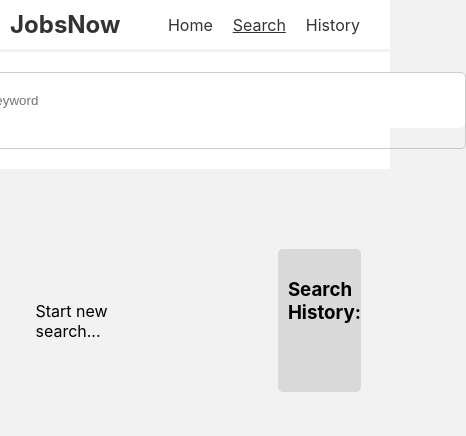
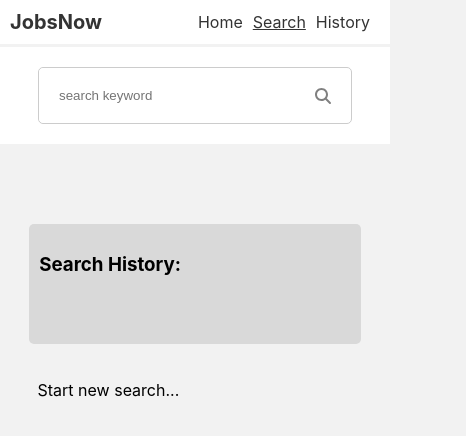
Before and after one commit to ehabyanni/Job-Search, a React (Create React App) app: page /jobs/search in a window 390 px wide. Shown: the top 436 px of the page, 466 px wide, since content can reach past the window. Built offline with nearby package versions, Linux system fonts and the light colour scheme.

Commit message:
Responsive Design Implemented.

```diff
--- a/src/components/Navbar/style.scss
+++ b/src/components/Navbar/style.scss
@@ -30,3 +30,17 @@
     }
   }
 }
+
+
+@media screen and (max-width: 500px) {
+  #navbar {
+    h1 {
+      font-size: 20px;
+    }
+    ul {
+      li {
+        margin-right: 10px;
+      }
+    }
+  }
+}
--- a/src/components/RelatedJobs/relatedJobs.scss
+++ b/src/components/RelatedJobs/relatedJobs.scss
@@ -24,3 +24,10 @@
     }
   }
 }
+
+@media screen and (max-width: 500px) {
+  #relatedJobs {
+    margin-top: 20px;
+    width: 100%;
+  }
+}
--- a/src/components/SearchInput/style.scss
+++ b/src/components/SearchInput/style.scss
@@ -8,6 +8,10 @@
   #inputSearch {
     border-radius: 5px;
     border: 1px solid #ccc;
+    display: flex;
+    flex-direction: row;
+    justify-content: space-between;
+    align-items: center;
     input {
       padding: 20px;
       width: 500px;
@@ -42,3 +46,17 @@
     }
   }
 }
+
+@media screen and (max-width: 767px) {
+  #search {
+    #inputSearch {
+      width: 80%;
+      input {
+        width: 100%;
+      }
+    }
+  }
+  #suggestions {
+    width: 80% !important;
+  }
+}
--- a/src/components/Sidebar/sidebar.scss
+++ b/src/components/Sidebar/sidebar.scss
@@ -25,3 +25,15 @@
 
     }
 }
+
+
+@media screen and (max-width: 500px) {
+    #searchHistory {
+        width: 100%;
+        margin-bottom: 20px;
+    }
+
+    ul{
+        max-height: 75px !important;
+    }
+}
--- a/src/components/SkillCard/style.scss
+++ b/src/components/SkillCard/style.scss
@@ -14,7 +14,7 @@
   #skillsInfo {
     display: flex;
     flex-direction: row;
-    // justify-content: space-between;
+    flex-wrap: wrap;
     gap: 20%;
     align-items: left;
     h3 {
--- a/src/pages/History.tsx
+++ b/src/pages/History.tsx
@@ -3,8 +3,8 @@ import React from 'react'
 
 function History() {
   return (
-    <div>
-      Histry Works
+    <div style={{ display: 'flex', justifyContent: 'center', alignItems: 'center', height: '100vh' }}>
+      <h3>History Works</h3>
     </div>
   )
 }
--- a/src/pages/Home/home.scss
+++ b/src/pages/Home/home.scss
@@ -23,3 +23,11 @@
     margin: auto;
   }
 }
+
+@media screen and (max-width: 500px) {
+  #jobCardOuterContainer {
+    #jobCardContainer{
+      grid-template-columns: 1fr;
+    }
+  }
+}
--- a/src/pages/JobDetails/jobDetails.scss
+++ b/src/pages/JobDetails/jobDetails.scss
@@ -54,7 +54,7 @@
                 color: #333;
                 padding: 20px;
                 display: flex;
-                flex-direction: column;
+                flex-direction: row;
                 justify-content: space-between;
                 align-items: left;
                 border-bottom: 3px solid #f2f2f2;
@@ -68,3 +68,26 @@
     }
   }
 }
+
+@media screen and (max-width: 500px) {
+  #container {
+    #container-fluid {
+      #jobDetailsContainer {
+        flex-direction: column !important;
+        #jobDetails {
+          width: 100% !important;
+          // #jobContainer{
+          //   #skillCardOuterContainer{
+          //     #skillCardContainer{
+          //       #skillCard{
+          //         background-color: aqua !important;
+          //         flex-wrap: wrap !important;
+          //       }
+          //     }
+          //   }
+          // }
+        }
+      }
+    }
+  }
+}
--- a/src/pages/Search/search.scss
+++ b/src/pages/Search/search.scss
@@ -29,44 +29,21 @@
           padding: 0px;
           width: 95%;
           margin: auto;
-          #jobCardOuterContainer {
-            width: 75%;
-          }
         }
       }
     }
   }
 }
 
-// #container {
-//   display: flex;
-//   flex-direction: column;
-//   width: 100%;
-//   margin: auto;
-//   padding: 50px 0px;
-//   #container-fluid {
-//     display: flex;
-//     flex-direction: column;
-//     width: 85%;
-//     margin: auto;
-//     #jobCardHeader {
-//       padding: 0px 10px 30px 0px;
-//       h1 {
-//         font-size: x-large;
-//         font-weight: bold;
-//       }
-//     }
-//     #jobCardContainer {
-//       display: grid;
-//       grid-template-columns: 1fr 1fr;
-//       grid-gap: 20px;
-//       padding: 20px;
-//       width: 85%;
-//       margin: auto;
-//       #jobCardOuterContainer {
-//         width: 75%;
-//         background-color: aquamarine;
-//       }
-//     }
-//   }
-// }
+
+@media screen and (max-width: 500px) {
+  #jobCardOuter{
+    flex-wrap: wrap-reverse;
+    #jobCardOuterContainer {
+      width: 100% !important;
+      #jobCardContainer {
+        grid-template-columns: 1fr !important;
+      }
+    }
+  }
+}
--- a/src/pages/SkillDetails/skillDetails.scss
+++ b/src/pages/SkillDetails/skillDetails.scss
@@ -45,6 +45,7 @@
               #skillsInfo {
                 display: flex;
                 flex-direction: row;
+                flex-wrap: wrap;
                 gap: 20%;
                 align-items: left;
                 h3 {
```
